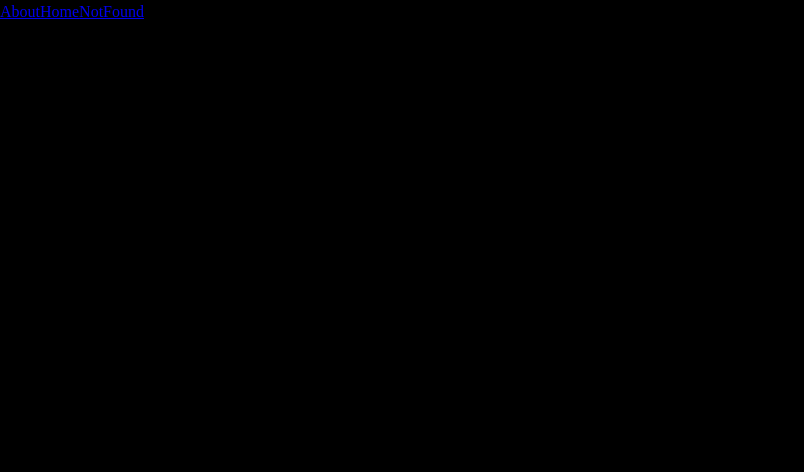
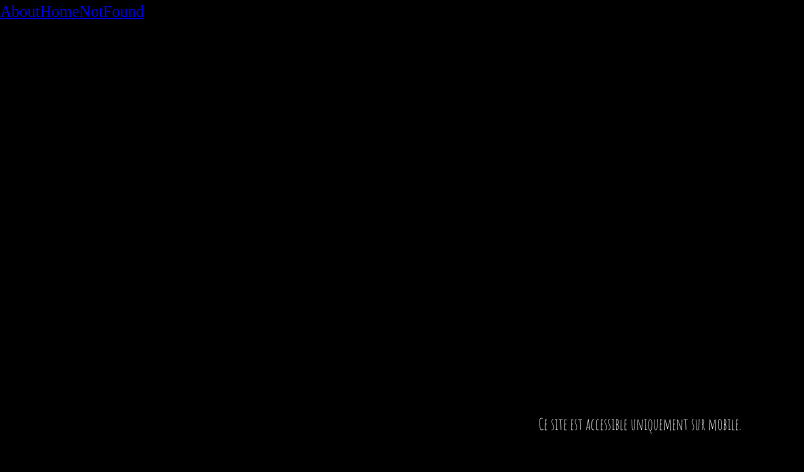
Before and after one commit to II-SARIP-II/sae501, a Next.js app: page / in a window 1280 px wide. Shown: the top 472 px of the page, without its empty margins (0-804 px from the left). Built offline with nearby package versions, Linux system fonts and the light colour scheme.

Commit message:
fix : mobile

```diff
--- a/src/pages/index.js
+++ b/src/pages/index.js
@@ -1,35 +1,27 @@
-import { isMobile } from 'react-device-detect';
 import { useEffect, useState } from 'react';
 import Link from 'next/link';
 import '@fortawesome/fontawesome-free/css/all.min.css';
 import '../styles/App.css';
 import '../styles/index.css';
 
-function useMobileOverride() {
-    const [isMobileOverride, setIsMobileOverride] = useState(false);
+export default function Index() {
+    const [isMobileDevice, setIsMobileDevice] = useState(false);
 
     useEffect(() => {
-        const params = new URLSearchParams(window.location.search);
-        setIsMobileOverride(params.get('mobile') === 'true');
+        const checkDevice = () => {
+            setIsMobileDevice(window.innerWidth <= 768);
+        };
+
+        checkDevice();
+        window.addEventListener('resize', checkDevice);
+
+        return () => {
+            window.removeEventListener('resize', checkDevice);
+        };
     }, []);
 
-    return isMobileOverride;
-}
-
-export default function Index() {
-    const isMobileOverride = useMobileOverride();
-    const [isClientSide, setIsClientSide] = useState(false);
-
-    useEffect(() => {
-        setIsClientSide(true);
-    }, []);
-
-    if (!isClientSide) {
-        return null;
-    }
-
-    if (!isMobile && !isMobileOverride) {
-        return <div>Ce site est accessible uniquement sur mobile.</div>;
+    if (!isMobileDevice) {
+        return <div className="non-mobile-message">Ce site est accessible uniquement sur mobile.</div>;
     }
 
     return (
@@ -51,7 +43,6 @@ export default function Index() {
                     <nav>
                         <Link href="/home">Accueil</Link> |{' '}
                         <Link href="/joinGame">Rejoindre le Jeu</Link> |{' '}
-                        <Link href="/notFound">Page Introuvable</Link>
                     </nav>
                 </div>
             </div>
--- a/src/styles/App.css
+++ b/src/styles/App.css
@@ -107,6 +107,15 @@ body{
   font-family: var(--font-family-amatic);
 }
 
+.non-mobile-message {
+  display: flex;
+  justify-content: center;
+  align-items: center;
+  height: 100vh;
+  color: var(--white);
+  font-family: var(--font-family-amatic);
+  background-color: var(--black);
+}
 
 @keyframes animate {
   0%{
```
Also changed, not shown: 1 other file (tests, documents, lock files or other folders).
